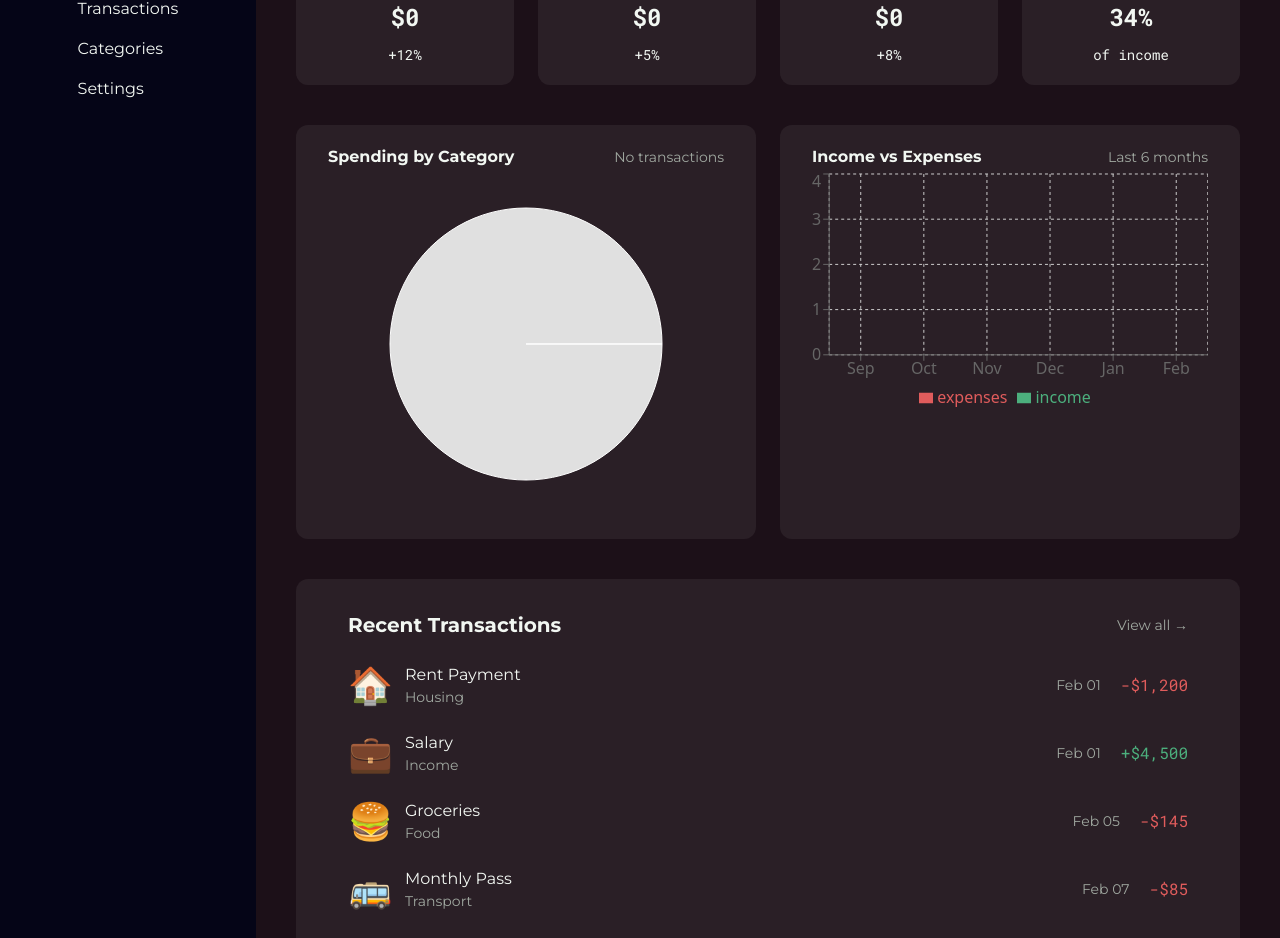
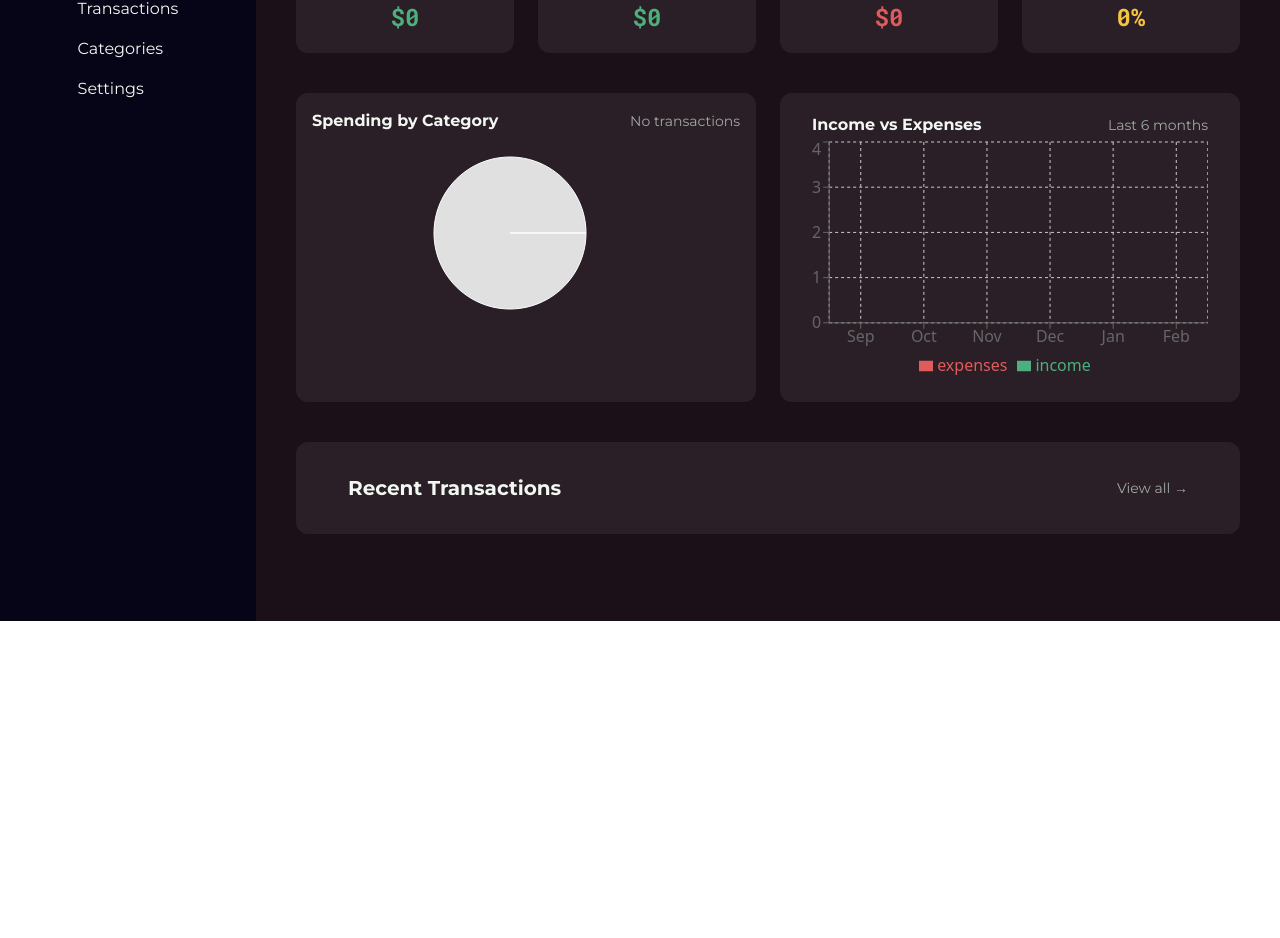
Before and after one commit to visionas9/moneta_personal_finance_tracker, a Next.js app: page / in a window 1280 px wide. Shown: the part 179-1117 px from the top of the page. After the commit the page ends 800 px from the top, so only its background shows below. Built offline with nearby package versions, Linux system fonts and the light colour scheme; some icons are missing.

Commit message:
fear: Recent transactions category wired to transactions data

```diff
--- a/app/components/categories/RecentTransactions.tsx
+++ b/app/components/categories/RecentTransactions.tsx
@@ -1,47 +1,23 @@
-const data = [
-  {
-    emoji: "🏠",
-    type: "Rent Payment",
-    category: "Housing",
-    date: "Feb 01",
-    transaction: "-$1,200",
-    isIncome: false,
-  },
-  {
-    emoji: "💼",
-    type: "Salary",
-    category: "Income",
-    date: "Feb 01",
-    transaction: "+$4,500",
-    isIncome: true,
-  },
-  {
-    emoji: "🍔",
-    type: "Groceries",
-    category: "Food",
-    date: "Feb 05",
-    transaction: "-$145",
-    isIncome: false,
-  },
-  {
-    emoji: "🚌",
-    type: "Monthly Pass",
-    category: "Transport",
-    date: "Feb 07",
-    transaction: "-$85",
-    isIncome: false,
-  },
-  {
-    emoji: "💻",
-    type: "Freelance Work",
-    category: "Income",
-    date: "Feb 10",
-    transaction: "+$2,000",
-    isIncome: true,
-  },
-];
+"use client";
+import { TransactionContext } from "@/app/context/ContextProvider";
+import { useContext } from "react";
+import type { transactionStates } from "../form/TransactionForm";
 
 export default function RecentTransactions() {
+  const { transactions }: any = useContext(TransactionContext);
+
+  console.log(transactions);
+
+  const categoryEmojis: Record<string, string> = {
+    housing: "🏠",
+    food: "🍔",
+    transport: "🚌",
+    health: "🏥",
+    entertainment: "🎭",
+    income: "💼",
+    other: "⺟",
+  };
+
   return (
     <div className="flex flex-col items-stretch bg-surface mx-10 mt-10 py-5 px-8 rounded-xl">
       <div className="flex items-center justify-between font-montserrat py-3 px-5">
@@ -52,27 +28,35 @@ export default function RecentTransactions() {
       </div>
 
       <div>
-        {data.map((obj): any => (
+        {transactions.map((obj: any) => (
           <div
-            key={obj.type}
+            key={`${obj.name}-${obj.date}`}
             className="flex items-center justify-between py-3 px-5 hover:bg-pumpkin-dark rounded"
           >
             <div className="flex items-center justify-start gap-3 font-montserrat">
-              <span className="text-4xl">{obj.emoji}</span>
+              <span className="text-4xl">{categoryEmojis[obj.category]}</span>
               <div className="flex flex-col ">
-                <p className="text-mint-cream">{obj.type}</p>
-                <p className="text-lighter-text text-sm">{obj.category}</p>
+                <p className="text-mint-cream">
+                  {obj.name.charAt(0).toUpperCase() + obj.name.slice(1)}
+                </p>
+                <p className="text-lighter-text text-sm">
+                  {obj.category.charAt(0).toUpperCase() + obj.category.slice(1)}
+                </p>
               </div>
             </div>
             <div>
               <div className="flex items-center gap-5">
                 <p className="font-montserrat text-lighter-text text-sm">
-                  {obj.date}
+                  {new Date(obj.date).toLocaleDateString("en-US", {
+                    month: "short",
+                    day: "numeric",
+                    timeZone: "UTC",
+                  })}
                 </p>
                 <p
-                  className={`font-roboto-mono ${obj.isIncome ? "text-success" : "text-danger"}`}
+                  className={`font-roboto-mono ${obj.type === "income" ? "text-success" : "text-danger"}`}
                 >
-                  {obj.transaction}
+                  ${obj.amount}
                 </p>
               </div>
             </div>
--- a/app/components/categories/Spendings.tsx
+++ b/app/components/categories/Spendings.tsx
@@ -15,7 +15,7 @@ export default function SpendingsCategory() {
     ? new Date(rawDate).toLocaleDateString("en-US", {
         month: "long",
         year: "numeric",
-        timeZone: "UTC", // Use UTC to prevent "day-shifting" bugs
+        timeZone: "UTC", // to prevent "day-shifting" bugs
       })
     : "No transactions";
 
@@ -44,13 +44,13 @@ export default function SpendingsCategory() {
   };
 
   return (
-    <div className="w-[45%] bg-surface mt-10 ml-10 py-5 px-8 rounded-xl">
+    <div className="w-[45%] bg-surface mt-10 ml-10 py-4 px-4 rounded-xl">
       <div className="flex items-center justify-between font-montserrat">
         <h1 className="text-mint-cream font-bold">Spending by Category</h1>
         <p className="text-sm text-lighter-text">{formattedDate}</p>
       </div>
 
-      <div className="flex items-center justify-center ">
+      <div className="flex items-center justify-center gap-8">
         <PieChartCustomizedLabel />
 
         <div>
--- a/app/components/charts/MyPieChart.tsx
+++ b/app/components/charts/MyPieChart.tsx
@@ -15,7 +15,7 @@ const renderCustomizedLabel = ({
   percent,
   name,
 }: PieLabelRenderProps & { name?: string }) => {
-  // Hide the percentage label if it's our "No Data" placeholder
+  // Hides the percentage label if it's our "No Data" placeholder
   if (
     name === "No Data" ||
     cx == null ||
@@ -77,13 +77,13 @@ export default function PieChartCustomizedLabel({
     fill: categoryColors[name.toLowerCase()] || "#8884d8",
   }));
 
-  // 3. Fallback for Empty State (Grey Pie Chart)
+  // 3. Fallback for Empty State
   if (chartData.length === 0) {
     chartData = [{ name: "No Data", value: 1, fill: "#e0e0e0" }];
   }
 
   return (
-    <PieChart width={350} height={350}>
+    <PieChart width={200} height={200}>
       <Pie
         data={chartData}
         dataKey="value"
@@ -92,7 +92,7 @@ export default function PieChartCustomizedLabel({
         label={renderCustomizedLabel}
         isAnimationActive={isAnimationActive}
       >
-        {/* Only show external labels if we actually have data */}
+        {/* Only shows external labels if we actually have data */}
         {chartData[0].name !== "No Data" && (
           <LabelList
             dataKey="name"
--- a/app/components/form/TransactionForm.tsx
+++ b/app/components/form/TransactionForm.tsx
@@ -3,8 +3,7 @@ import React from "react";
 import { TransactionContext } from "@/app/context/ContextProvider";
 import { useContext, useState, useEffect } from "react";
 
-
-type transactionStates = {
+export type transactionStates = {
   type: "income" | "expense";
   name: string;
   amount: number;
--- a/app/components/ui/DashboardCards.tsx
+++ b/app/components/ui/DashboardCards.tsx
@@ -4,7 +4,7 @@ import { useContext } from "react";
 import SumCards from "@/app/components/ui/SumCards";
 
 export default function DashboardCards() {
-  const { transactions = [] }: any = useContext(TransactionContext);
+  const { transactions }: any = useContext(TransactionContext);
 
   const totalIncome = (transactions ?? [])
     .filter((t: any) => t.type === "income")
@@ -14,17 +14,30 @@ export default function DashboardCards() {
     .filter((t: any) => t.type === "expense")
     .reduce((sum: number, t: any) => sum + t.amount, 0);
 
+  const savingsRate =
+    totalIncome > 0
+      ? Math.round(((totalIncome - totalExpenses) / totalIncome) * 100)
+      : 0;
+
   const totalBalance = totalIncome - totalExpenses;
 
   const cards = [
-    { label: "TOTAL BALANCE", value: `$${totalBalance}`, change: "+12%" },
-    { label: "TOTAL INCOME", value: `$${totalIncome}`, change: "+5%" },
-    { label: "TOTAL EXPENSES", value: `$${totalExpenses}`, change: "+8%" },
-    { label: "SAVINGS RATE", value: "34%", change: "of income" },
+    {
+      label: "TOTAL BALANCE",
+      value: `$${totalBalance}`,
+      color: totalBalance >= 0 ? "text-success" : "text-danger",
+    },
+    { label: "TOTAL INCOME", value: `$${totalIncome}`, color: "text-success" },
+    {
+      label: "TOTAL EXPENSES",
+      value: `$${totalExpenses}`,
+      color: "text-danger",
+    },
+    { label: "SAVINGS RATE", value: `${savingsRate}%`, color: "text-warning" },
   ];
 
   return (
-    <div className="grid grid-cols-4 gap-6 px-10 mt-8">
+    <div className="grid grid-cols-4 gap-6 px-10 mt-8 ">
       {cards.map((card) => (
         <SumCards key={card.label} {...card} />
       ))}
--- a/app/components/ui/SumCards.tsx
+++ b/app/components/ui/SumCards.tsx
@@ -1,18 +1,17 @@
 type sumCardsProps = {
   label: string;
   value: string;
-  change: string;
+  color: string;
 };
 
-export default function SumCards({ label, value, change }: sumCardsProps) {
+export default function SumCards({ label, value, color }: sumCardsProps) {
   return (
     <div
       className=" flex flex-col items-center justify-center bg-surface py-5
     gap-3 text-mint-cream rounded-xl "
     >
       <p className="font-nunito text-lighter-text text-sm ">{label}</p>
-      <p className="font-roboto-mono text-2xl font-bold">{value}</p>
-      <p className="font-roboto-mono text-sm">{change}</p>
+      <p className={`font-roboto-mono text-2xl font-bold ${color}`}>{value}</p>
     </div>
   );
 }
--- a/app/globals.css
+++ b/app/globals.css
@@ -16,6 +16,7 @@
   --color-lighter-text: #a0a8a0; /* Secondary text, labels, dates */
   --color-success: #4caf7d; /* Positive change, income */
   --color-danger: #e05c5c; /* Negative change, expenses */
+  --color-warning: #f5c542;
   --color-surface: #2a1f26; /* Card and panel backgrounds */
   --color-surface-hover: #3a2d36; /* Hover state for transaction rows */
 }
```
